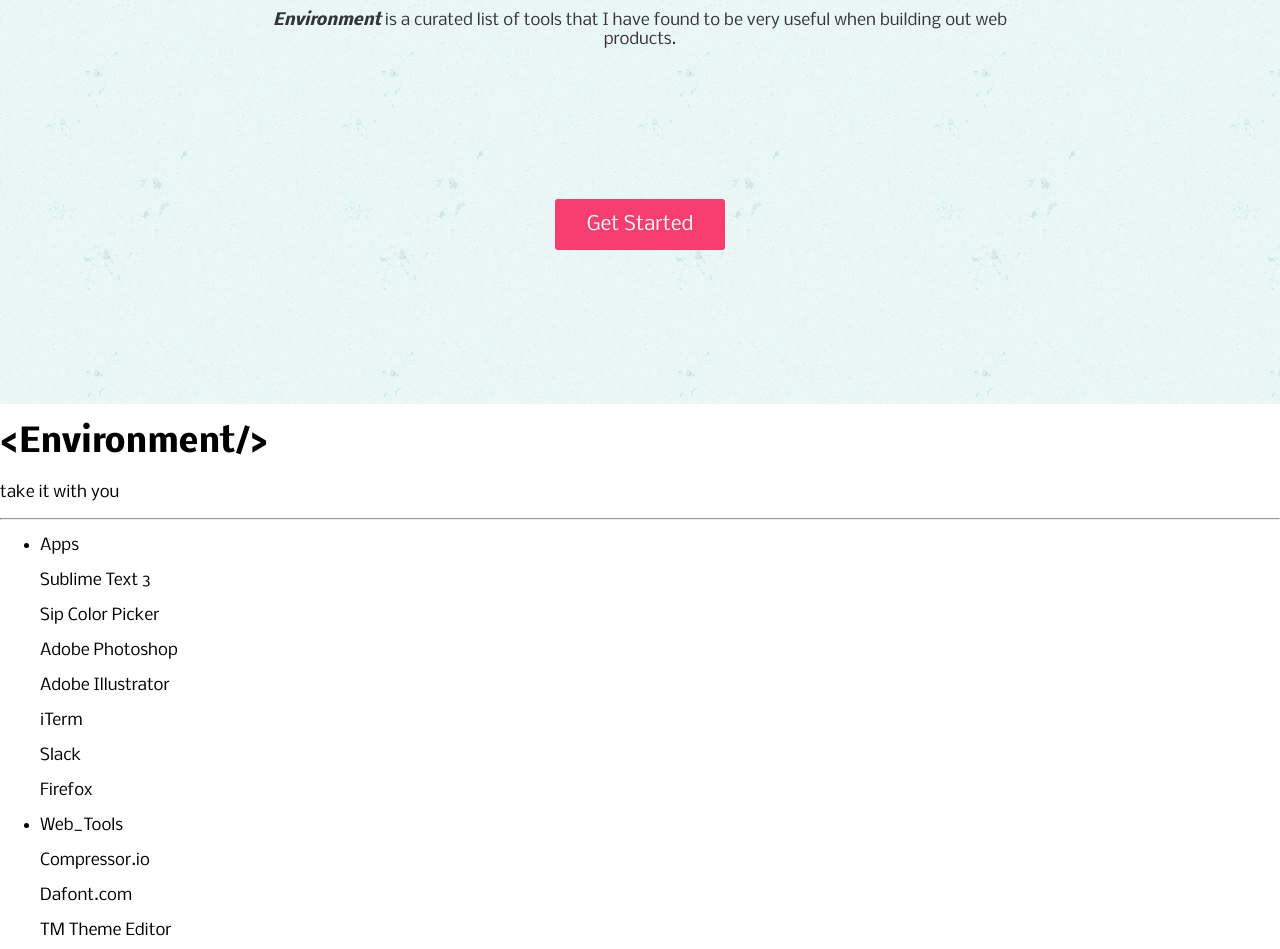
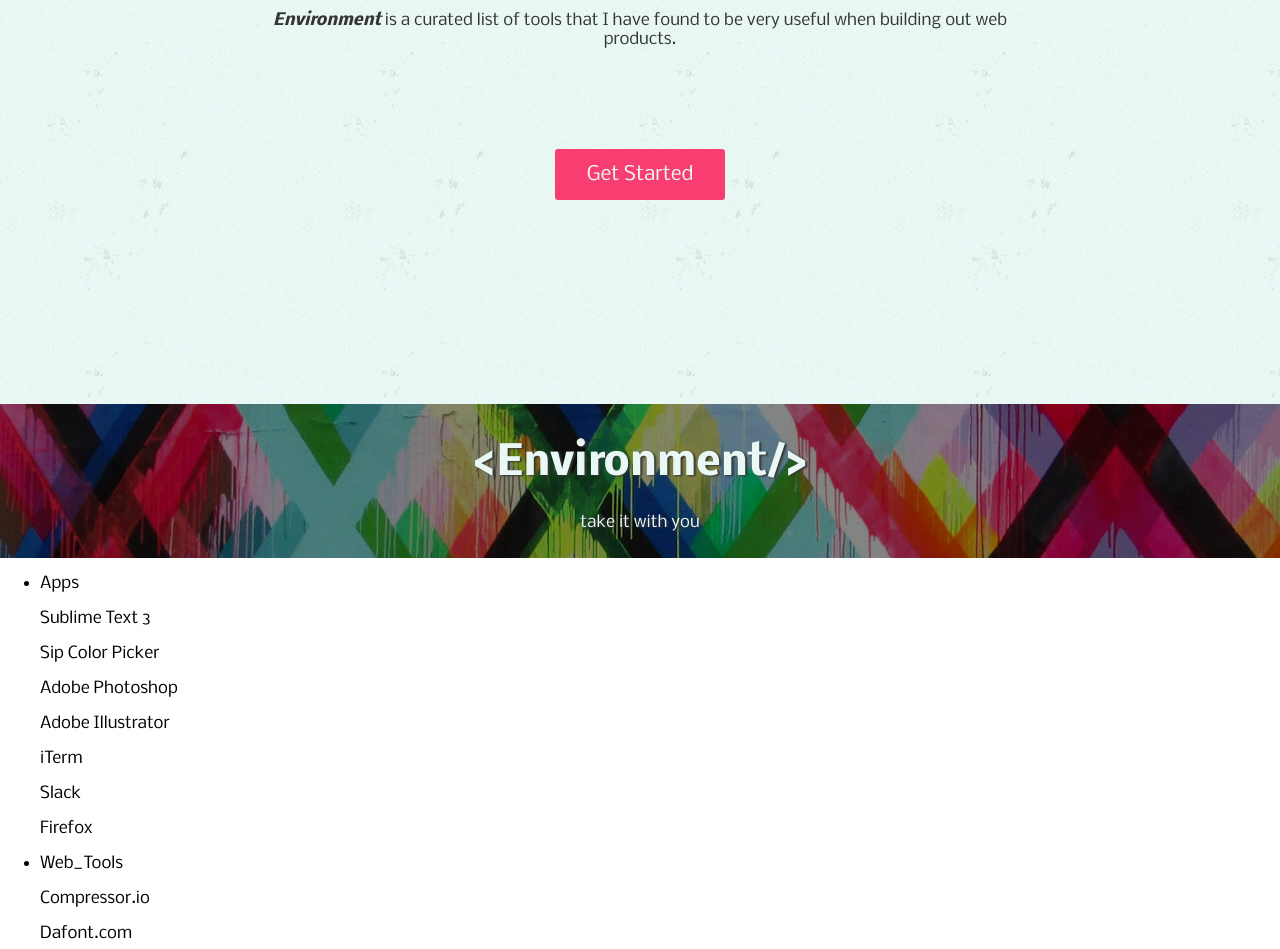
Before and after one commit to techtolentino/environment, a website: page index.html in a window 1280 px wide. Shown: the part 1256-2205 px from the top of the page. Drawn offline with nearby package versions, Linux system fonts and the light colour scheme.

Commit message:
initial list page

```diff
--- a/index.html
+++ b/index.html
@@ -35,7 +35,6 @@
 				<h1>&lt;Environment/&gt;</h1>
 				<p>take it with you</p>
 			</div>
-			<hr>
 			<div class="container">
 				<ul>
 					<li>Apps
--- a/sass/styles.scss
+++ b/sass/styles.scss
@@ -85,8 +85,7 @@
 		margin: 20px;
 		display: block;
 		max-width: 110px;
-		margin: 0 auto;
-		margin-top: 150px;
+		margin: 100px auto;
 	}
 	}
 	h1 {
@@ -95,3 +94,17 @@
 		color: $water;
 	}
 }
+
+.list.section {
+	.title {
+		padding: 10px 0;
+		text-align: center;
+		color: $light;
+		text-shadow: 2px 1px 2px $night;
+		background: url(../img/banner_dark.jpg) no-repeat;
+		background-size: cover;
+		h1 {
+			font-size: 2.5em;
+		}
+	}
+}
```
Also changed, not shown: css/styles.css, img/banner.jpg (added), img/banner_dark.jpg (added).
